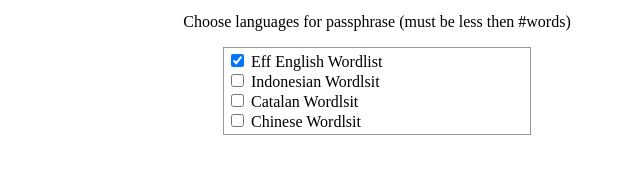
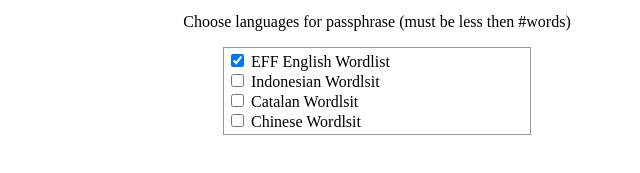
Before and after one commit to azophy/cosmopass, a plain HTML site: page index.html in a window 1280 px wide. Shown: the part 221-394 px from the top of the page, 263-903 px from the left. Drawn offline with Linux system fonts and the light colour scheme.

Commit message:
Rename code for EFF wordlist

```diff
--- a/index.html
+++ b/index.html
@@ -47,7 +47,7 @@
   <form id="lang_form">
     <p>Choose languages for passphrase (must be less then #words)</p>
     <div id="lang_list">
-      <input type="checkbox" name="source[]" value="eff" checked> <label>Eff English Wordlist</label> <br/>
+      <input type="checkbox" name="source[]" value="en-eff" checked> <label>EFF English Wordlist</label> <br/>
       <input type="checkbox" name="source[]" value="id"> <label>Indonesian Wordlsit</label> <br/>
       <input type="checkbox" name="source[]" value="ca"> <label>Catalan Wordlsit</label> <br/>
       <input type="checkbox" name="source[]" value="cn"> <label>Chinese Wordlsit</label> <br/>
```
Also changed, not shown: wordlist/en-eff.txt (renamed from wordlist/eff.txt).
